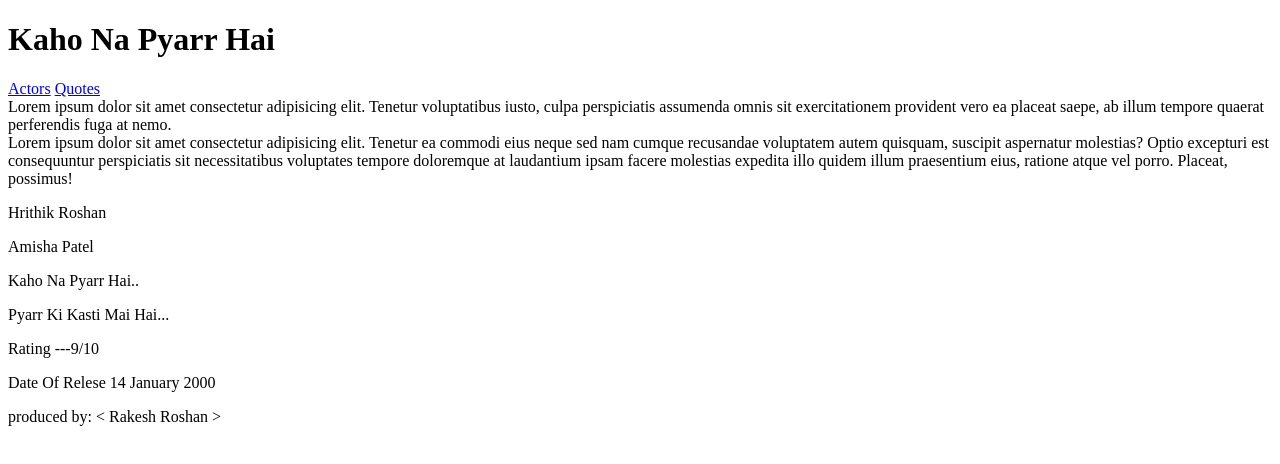
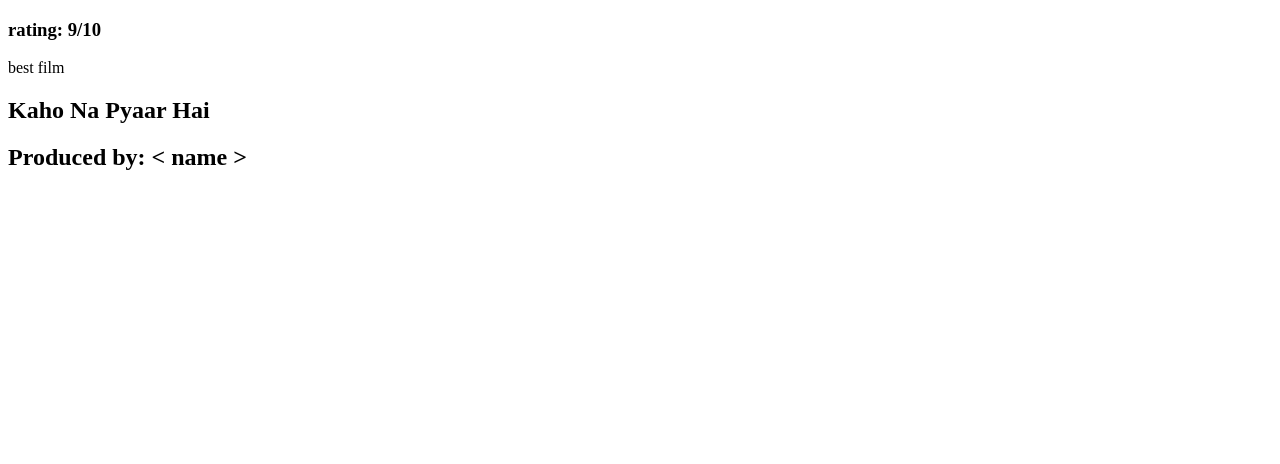
Before and after one commit to acciojob/semantic-imdb-shital-kamble, a website: page main.html in a window 1280 px wide. Drawn offline with Linux system fonts and the light colour scheme.

Commit message:
Update main.html

```diff
--- a/main.html
+++ b/main.html
@@ -4,43 +4,35 @@
 	<meta charset="UTF-8">
 	<meta http-equiv="X-UA-Compatible" content="IE=edge">
 	<meta name="viewport" content="width=device-width, initial-scale=1.0">
-    <title>Semantic IMBD</title>
-
+	<title>Document</title>
 </head>
 <body>
-<header>
-    <h1> Kaho Na Pyarr Hai</h1>
-    <nav>
-        <a href="#" id="nav-actor">Actors</a>
-        <a href="#" id="nav-quote">Quotes</a>
+	<section>
+<nav id="nav-actor">
+
+	<nav id="nav-quote">
 
 	</nav>
+
+</nav>
+
+<aside>
+<h1> rating: 9/10</h1>
+<p> best film </p>
+
+</aside>
+<h1>
+
+</h1>
+<header>
+<h1> Kaho Na Pyaar Hai</h1>
 </header>
-<summary>
-    Lorem ipsum dolor sit amet consectetur adipisicing elit. Tenetur voluptatibus iusto, culpa perspiciatis assumenda omnis sit exercitationem provident vero ea placeat saepe, ab illum tempore quaerat perferendis fuga at nemo.
-
-</summary>
-<summary>
-    Lorem ipsum dolor sit amet consectetur adipisicing elit. Tenetur ea commodi eius neque sed nam cumque recusandae voluptatem autem quisquam, suscipit aspernatur molestias? Optio excepturi est consequuntur perspiciatis sit necessitatibus voluptates tempore doloremque at laudantium ipsam facere molestias expedita illo quidem illum praesentium eius, ratione atque vel porro. Placeat, possimus!
-</summary>
-<section id="actors">
-    <p>Hrithik Roshan</p>
-    <p>Amisha Patel</p>
+<footer>
+<h1> Produced by: &lt name &gt</h1>
+</footer>
+	</section>
+	<section>
 
 	</section>
-<section id="quotes">
-    <p>Kaho Na Pyarr Hai..</p>
-    <p>Pyarr Ki Kasti Mai Hai...</p>
-</section>
-<aside>
-    <p>Rating ---9/10</p>
-    <p> Date Of Relese  14 January 2000</p>
-</aside>
-<footer>
-    <p> produced by: &lt Rakesh Roshan &gt</p>
-</footer>
-
-
-    <link rel="stylesheet" href="style.css">
 </body>
 </html>
```
Lines whose indentation alone changed are shown as unchanged.
